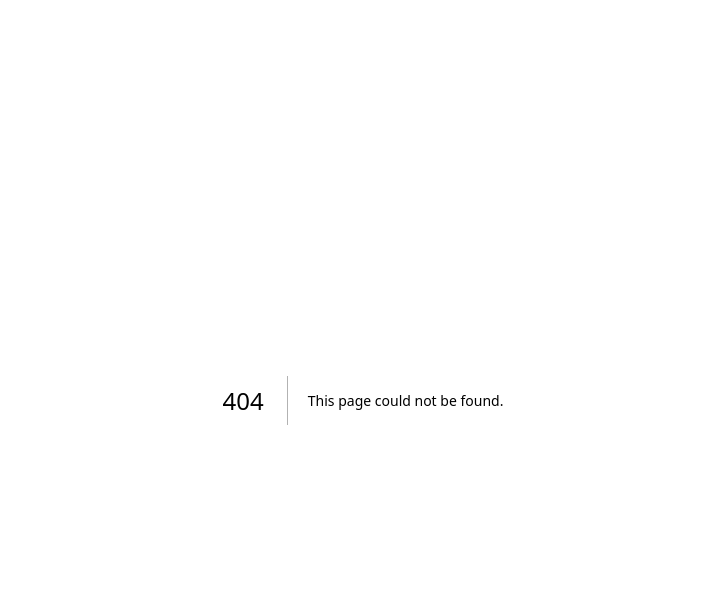
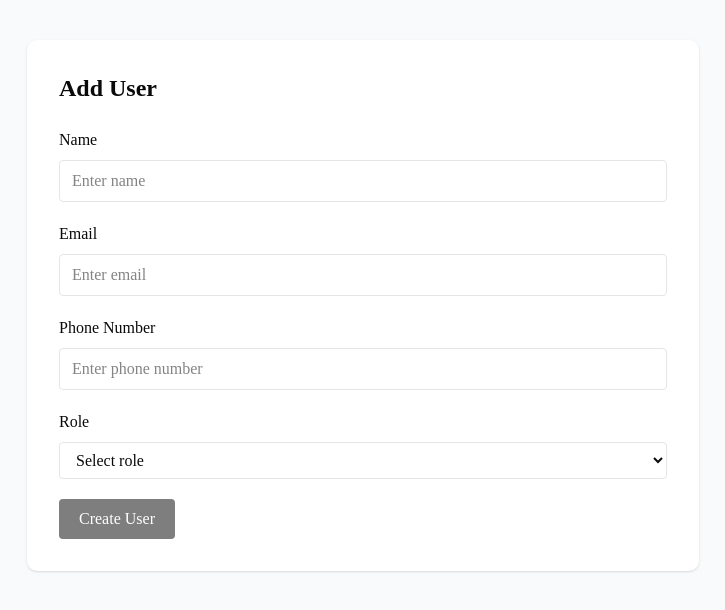
Before and after one commit to vanshika-nahar/nextjs-demo-app, a Next.js app: page /user in a window 1280 px wide. Before the commit this address had no page. Shown: the top 610 px of the page, without its empty margins (277-1002 px from the left). Built offline with nearby package versions, Linux system fonts and the light colour scheme.

Commit message:
Removed an extra line

```diff
--- /dev/null
+++ b/app/user/page.tsx
@@ -0,0 +1,179 @@
+'use client';
+
+import { FormEvent, useState } from 'react';
+
+const roles = [
+  'contractor',
+  'principal',
+  'provider',
+  'operations',
+  'underwriter',
+  'sales',
+];
+
+interface UserFormData {
+  name: string;
+  email: string;
+  phoneNumber: string;
+  role: string;
+}
+
+export default function UserPage() {
+  const [formData, setFormData] = useState<UserFormData>({
+    name: '',
+    email: '',
+    phoneNumber: '',
+    role: '',
+  });
+
+  const [submitted, setSubmitted] = useState(false);
+
+  const isFormValid =
+    formData.name.trim() !== '' &&
+    /^[^\s@]+@[^\s@]+\.[^\s@]+$/.test(formData.email) &&
+    /^[6-9]\d{9}$/.test(formData.phoneNumber) &&
+    roles.includes(formData.role);
+
+  const handleChange = (
+    field: keyof UserFormData,
+    value: string,
+  ): void => {
+    setFormData((previous) => ({
+      ...previous,
+      [field]: value,
+    }));
+
+    setSubmitted(false);
+  };
+
+  const handleSubmit = (event: FormEvent<HTMLFormElement>): void => {
+    event.preventDefault();
+
+    if (!isFormValid) {
+      return;
+    }
+
+    console.log('User created:', formData);
+    setSubmitted(true);
+  };
+
+  return (
+    <main className="min-h-screen bg-gray-50 px-6 py-10">
+      <div className="mx-auto max-w-2xl rounded-lg bg-white p-8 shadow">
+        <h1 className="mb-6 text-2xl font-bold">
+          Add User
+        </h1>
+
+        <form onSubmit={handleSubmit} className="space-y-5">
+          <div>
+            <label
+              htmlFor="name"
+              className="mb-2 block font-medium"
+            >
+              Name
+            </label>
+
+            <input
+              id="name"
+              data-testid="user-name-input"
+              type="text"
+              value={formData.name}
+              onChange={(event) =>
+                handleChange('name', event.target.value)
+              }
+              className="w-full rounded border px-3 py-2"
+              placeholder="Enter name"
+            />
+          </div>
+
+          <div>
+            <label
+              htmlFor="email"
+              className="mb-2 block font-medium"
+            >
+              Email
+            </label>
+
+            <input
+              id="email"
+              data-testid="user-email-input"
+              type="email"
+              value={formData.email}
+              onChange={(event) =>
+                handleChange('email', event.target.value)
+              }
+              className="w-full rounded border px-3 py-2"
+              placeholder="Enter email"
+            />
+          </div>
+
+          <div>
+            <label
+              htmlFor="phone"
+              className="mb-2 block font-medium"
+            >
+              Phone Number
+            </label>
+
+            <input
+              id="phone"
+              data-testid="user-phone-input"
+              type="tel"
+              value={formData.phoneNumber}
+              onChange={(event) =>
+                handleChange('phoneNumber', event.target.value)
+              }
+              className="w-full rounded border px-3 py-2"
+              placeholder="Enter phone number"
+            />
+          </div>
+
+          <div>
+            <label
+              htmlFor="role"
+              className="mb-2 block font-medium"
+            >
+              Role
+            </label>
+
+            <select
+              id="role"
+              data-testid="user-role-select"
+              value={formData.role}
+              onChange={(event) =>
+                handleChange('role', event.target.value)
+              }
+              className="w-full rounded border px-3 py-2"
+            >
+              <option value="">Select role</option>
+
+              {roles.map((role) => (
+                <option key={role} value={role}>
+                  {role}
+                </option>
+              ))}
+            </select>
+          </div>
+
+          <button
+            type="submit"
+            data-testid="user-submit-button"
+            disabled={!isFormValid}
+            className="rounded bg-black px-5 py-2 text-white disabled:cursor-not-allowed disabled:opacity-50"
+          >
+            Create User
+          </button>
+
+          {submitted && (
+            <p
+              data-testid="user-success-message"
+              className="font-medium text-green-600"
+            >
+              User created successfully.
+            </p>
+          )}
+        </form>
+      </div>
+    </main>
+  );
+}
```
